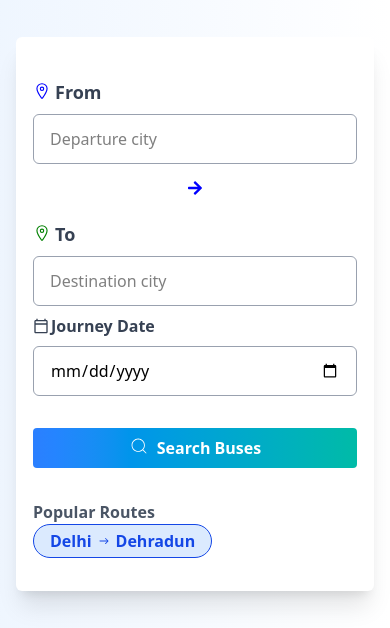
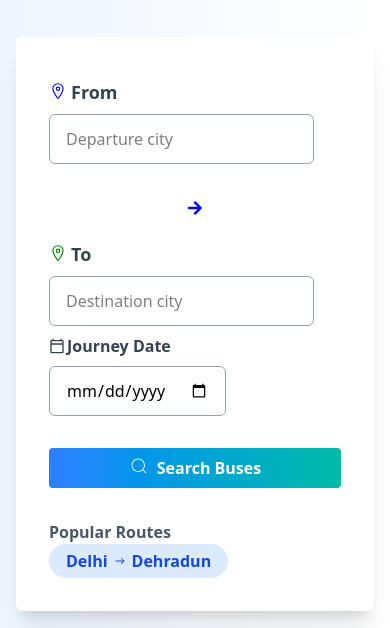
Before and after one commit to Chandrashekher1/TripTix, a React (Vite) app: page / in a window 390 px wide. Shown: the part 291-919 px from the top of the page. Built offline with nearby package versions, Linux system fonts and the light colour scheme; no server answers.

Commit message:
fix: enhance layout and enhance responsiveness

```diff
--- a/src/components/SearchBar.jsx
+++ b/src/components/SearchBar.jsx
@@ -40,8 +40,10 @@ const SearchBar = () => {
   };
 
   return (
-    <div className='mx-4'>
-      <form onSubmit={handleSearch} className='flex flex-col justify-center border px-4 py-8 shadow-xl bg-white rounded-md border-transparent'>
+    <div className='mx-4 bg-white shadow-xl border rounded-md border-transparent px-8 py-8 md:mx-40'>
+      <div>
+          <form onSubmit={handleSearch} className='flex flex-col  md:flex-row flex-wrap'>
+        <div>
           <label className='flex text-lg font-semibold text-gray-700 my-2'>
             <IoLocationOutline style={{ marginTop: '4px', color: "blue", marginRight: '4px' }} /> From
           </label>
@@ -53,11 +55,13 @@ const SearchBar = () => {
             className='border px-4 py-3 rounded-md border-gray-400'
             required
           />
-
-        <div className='flex justify-center items-center my-4'>
-          <FaArrowRight style={{ color: 'blue' }} />
         </div>
 
+        <div className='flex justify-center items-center my-4 md:mx-4'>
+          <FaArrowRight style={{ color: 'blue' , marginTop:'20px' }} />
+        </div>
+
+        <div className='md:mx-16'>
           <label className='flex text-lg font-semibold text-gray-700 my-2'>
             <IoLocationOutline style={{ marginTop: '4px', color: 'green', marginRight: '4px' }} /> To
           </label>
@@ -69,7 +73,9 @@ const SearchBar = () => {
             className='border px-4 py-3 rounded-md border-gray-400'
             required
           />
+        </div>
 
+        <div>
           <label className='flex text-gray-700 font-semibold my-2'>
             <MdOutlineCalendarToday style={{ marginTop: '4px', marginRight: '2px' }} /> Journey Date
           </label>
@@ -80,14 +86,20 @@ const SearchBar = () => {
             min={new Date().toISOString().split("T")[0]}
             placeholder='Select date'
             onChange={(e) => setDate(e.target.value)}
-          className='border px-4 py-3 rounded-md border-gray-400'
+            className='border px-4 md:px-12 py-3 rounded-md border-gray-400'
             required
           />
+        </div>
 
-        <button className='btn-primary flex font-semibold my-8 justify-center'>
+        <button className='btn-primary flex font-semibold my-8 justify-center md:mx-8 md:my-10 cursor-pointer hover:bg-blue-700' type='submit'>
           <CiSearch style={{ fontSize: '20px', marginRight: '8px' }} /> Search Buses
         </button>
 
+
+      </form>
+      </div>
+      <div>
+            <div>
               <h3 className='font-semibold text-gray-600'>Popular Routes</h3>
         <div className='flex flex-wrap gap-2'>
           <button
@@ -96,12 +108,13 @@ const SearchBar = () => {
               setOrigin('Delhi');
               setDestination('Dehradun');
             }}
-            className='flex border rounded-full px-4 py-1 bg-blue-100 text-blue-700 font-semibold'
+            className='flex border border-transparent rounded-full px-4 py-1 bg-blue-100 text-blue-700 font-semibold md:my-2'
           >
             Delhi <IoIosArrowRoundForward style={{ marginTop: '4px', marginLeft: '4px', marginRight: '4px' }} /> Dehradun
           </button>
           </div>
-      </form>
+        </div>
+      </div>
     </div>
   );
 };
```
Lines whose indentation alone changed are shown as unchanged.
